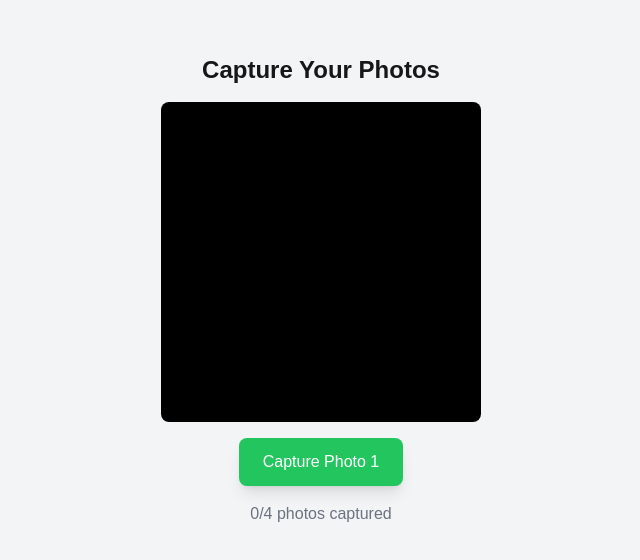
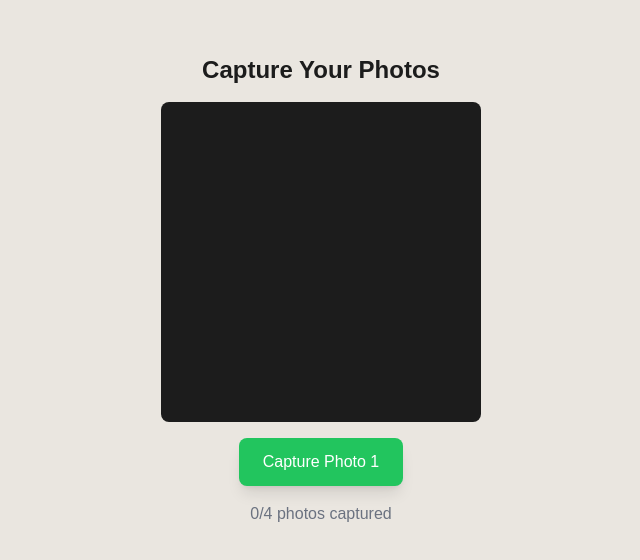
Before and after one commit to AureliaSindhu/ClickClack, a Next.js app in the folder client/: page /capture in a window 1280 px wide. Shown: the part 110-670 px from the top of the page, without its empty margins (319-959 px from the left). Built offline with nearby package versions, Linux system fonts and the light colour scheme; no server answers.

Commit message:
capture page

```diff
--- a/client/app/capture/page.tsx
+++ b/client/app/capture/page.tsx
@@ -3,6 +3,7 @@
 import { useState, useRef } from "react";
 import Webcam from "react-webcam";
 import { useRouter } from "next/navigation";
+import '../style.css';
 
 export default function CapturePage() {
     const webcamRef = useRef<Webcam>(null);
@@ -30,9 +31,9 @@ export default function CapturePage() {
 
 
     return (
-        <div className="flex flex-col items-center justify-center min-h-screen bg-gray-100">
-        <h1 className="text-2xl font-bold mb-4">Capture Your Photos</h1>
-        <div className="w-80 h-80 bg-black rounded-lg overflow-hidden mb-4">
+        <div className="flex flex-col items-center justify-center min-h-screen bg-[var(--canvas)]">
+        <h1 className="text-2xl font-bold mb-4 text-[var(--charcoal)]">Capture Your Photos</h1>
+        <div className="w-80 h-80 bg-[var(--charcoal)] rounded-lg overflow-hidden mb-4">
             <Webcam
             audio={false}
             ref={webcamRef}
```
